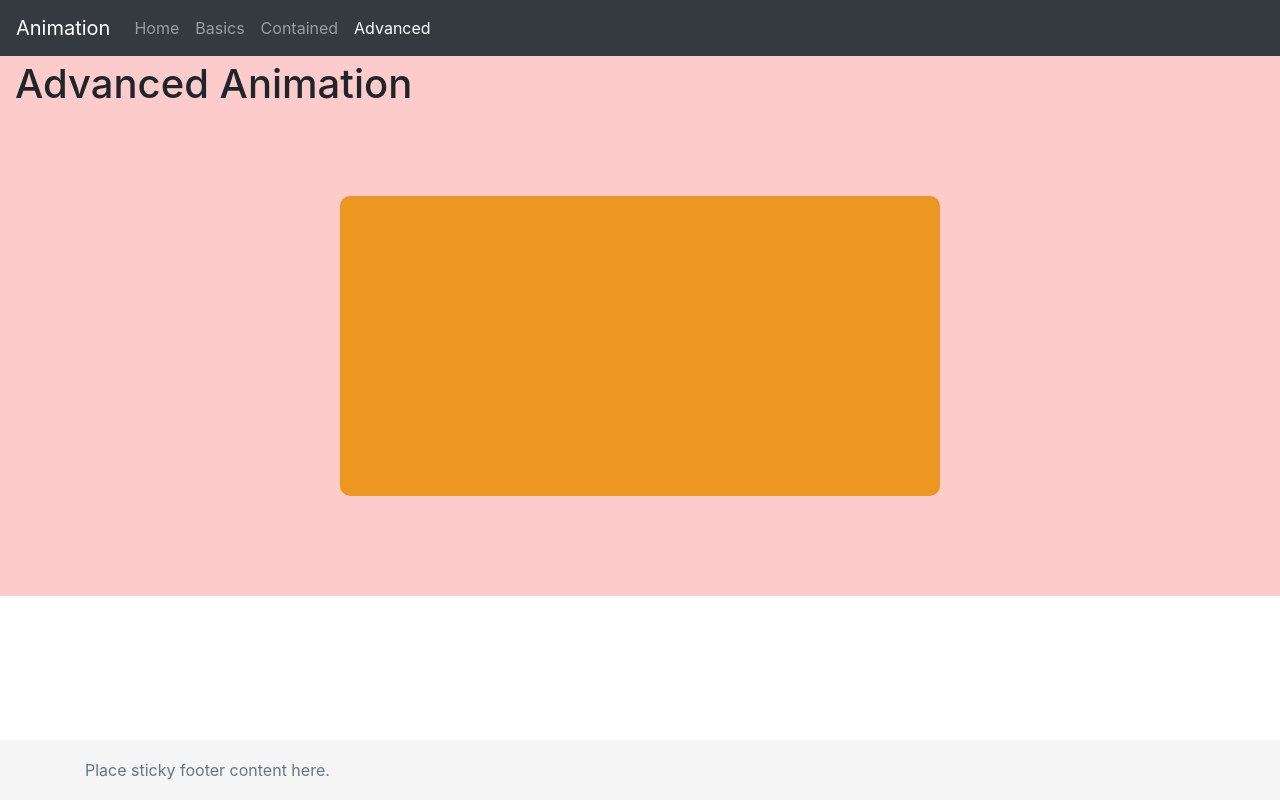
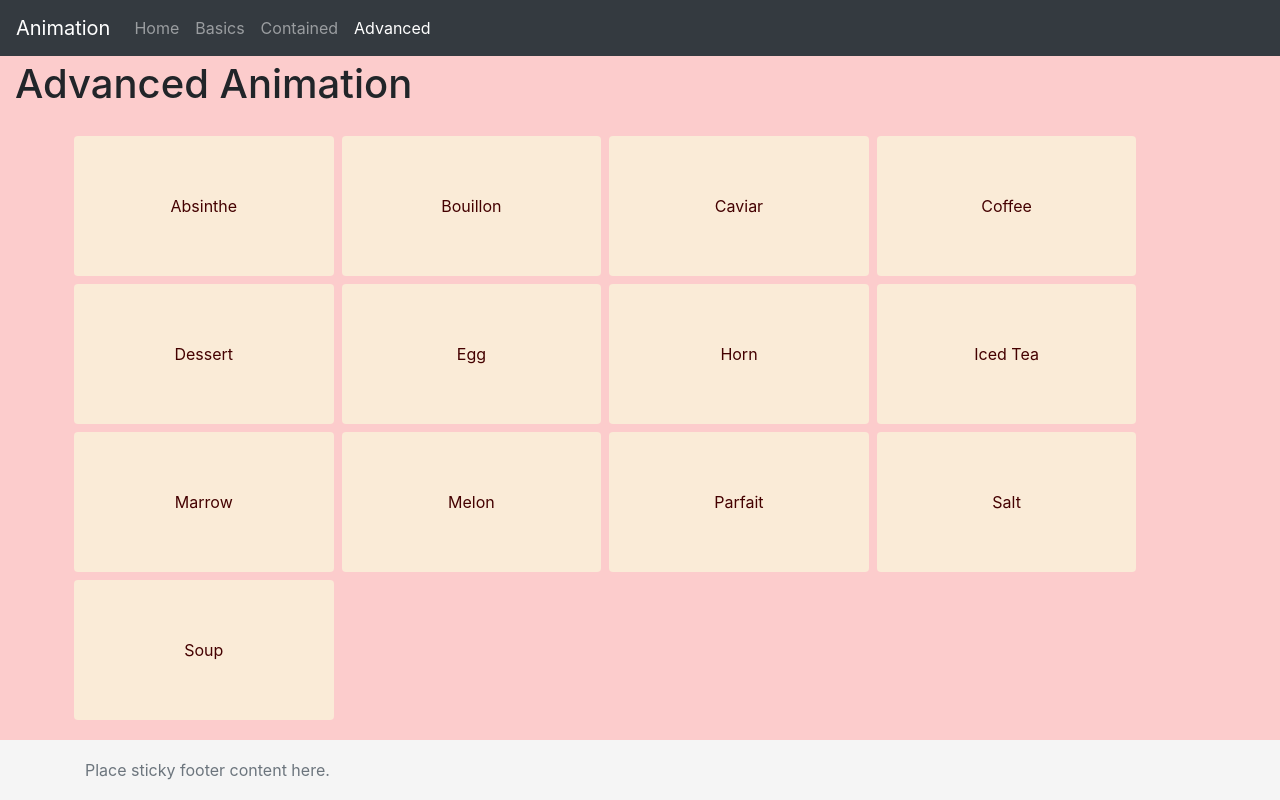
Before and after one commit to ibqn/ng-animation, an Angular app: page /advanced in a window 1280 px wide. Shown: the top 800 px of the page. Built offline with nearby package versions, Linux system fonts and the light colour scheme.

Commit message:
add spoons

```diff
--- a/src/app/advanced/advanced.component.html
+++ b/src/app/advanced/advanced.component.html
@@ -2,6 +2,13 @@
 <div class="container-fluid">
   <div class="row">
     <div class="col-12">
+      <div class="clearfix">
+        <ul>
+          <li *ngFor="let spoon of this.spoons" class="spoon-block d-flex justify-content-center">
+            {{ spoon.name }}
+          </li>
+        </ul>
+      </div>
       <app-fade-block></app-fade-block>
     </div>
   </div>
--- a/src/app/advanced/advanced.component.sass
+++ b/src/app/advanced/advanced.component.sass
@@ -0,0 +1,15 @@
+.spoon-block
+  float: left
+  width: 22%
+  height: 140px
+  background-color: antiquewhite
+  color: #440000
+  margin: 4px
+  border-radius: 4px
+  display: flex
+  align-items: center
+
+.clearfix::after
+  content: ""
+  clear: both
+  display: table
--- a/src/app/advanced/advanced.component.ts
+++ b/src/app/advanced/advanced.component.ts
@@ -1,5 +1,9 @@
 import { Component, OnInit } from '@angular/core';
 
+interface Spoon {
+  id: number;
+  name: string;
+}
 
 @Component({
   selector: 'app-advanced',
@@ -7,10 +11,28 @@ import { Component, OnInit } from '@angular/core';
   styleUrls: ['./advanced.component.sass']
 })
 export class AdvancedComponent implements OnInit {
+  private _spoons: Spoon[];
+
+  public get spoons() { return this._spoons; }
 
   constructor() { }
 
   ngOnInit() {
+    this._spoons = [
+      { id: 1, name: 'Absinthe' },
+      { id: 2, name: 'Bouillon' },
+      { id: 3, name: 'Caviar' },
+      { id: 4, name: 'Coffee' },
+      { id: 5, name: 'Dessert' },
+      { id: 6, name: 'Egg' },
+      { id: 7, name: 'Horn' },
+      { id: 8, name: 'Iced Tea' },
+      { id: 9, name: 'Marrow' },
+      { id: 10, name: 'Melon' },
+      { id: 11, name: 'Parfait' },
+      { id: 12, name: 'Salt' },
+      { id: 13, name: 'Soup' },
+    ];
   }
 
 }
--- a/src/app/fade-block/fade-block.component.sass
+++ b/src/app/fade-block/fade-block.component.sass
@@ -1,7 +1,7 @@
 .fade-block
   background-color: #ec971f
   width: 600px
-  height: 300px
+  height: 150px
   border-radius: 10px
   margin: 5rem
   opacity: 1.0
```
